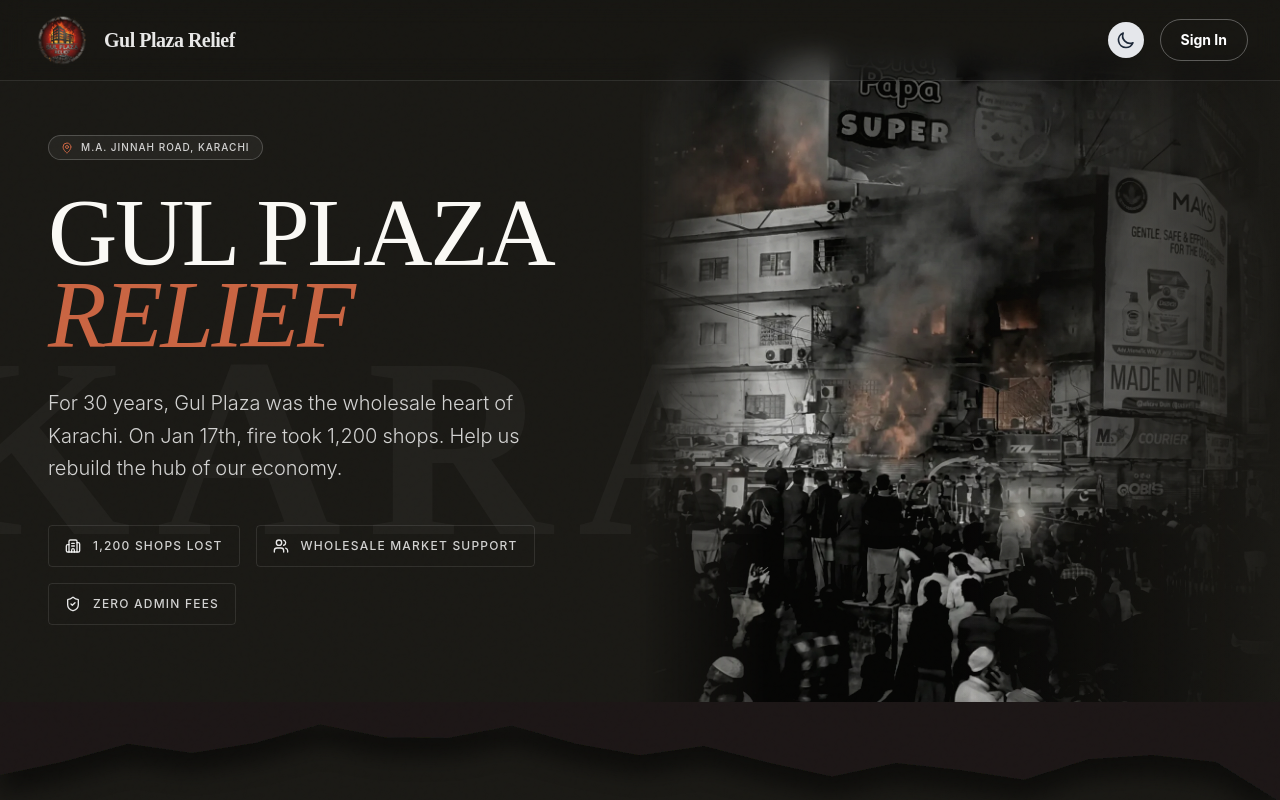
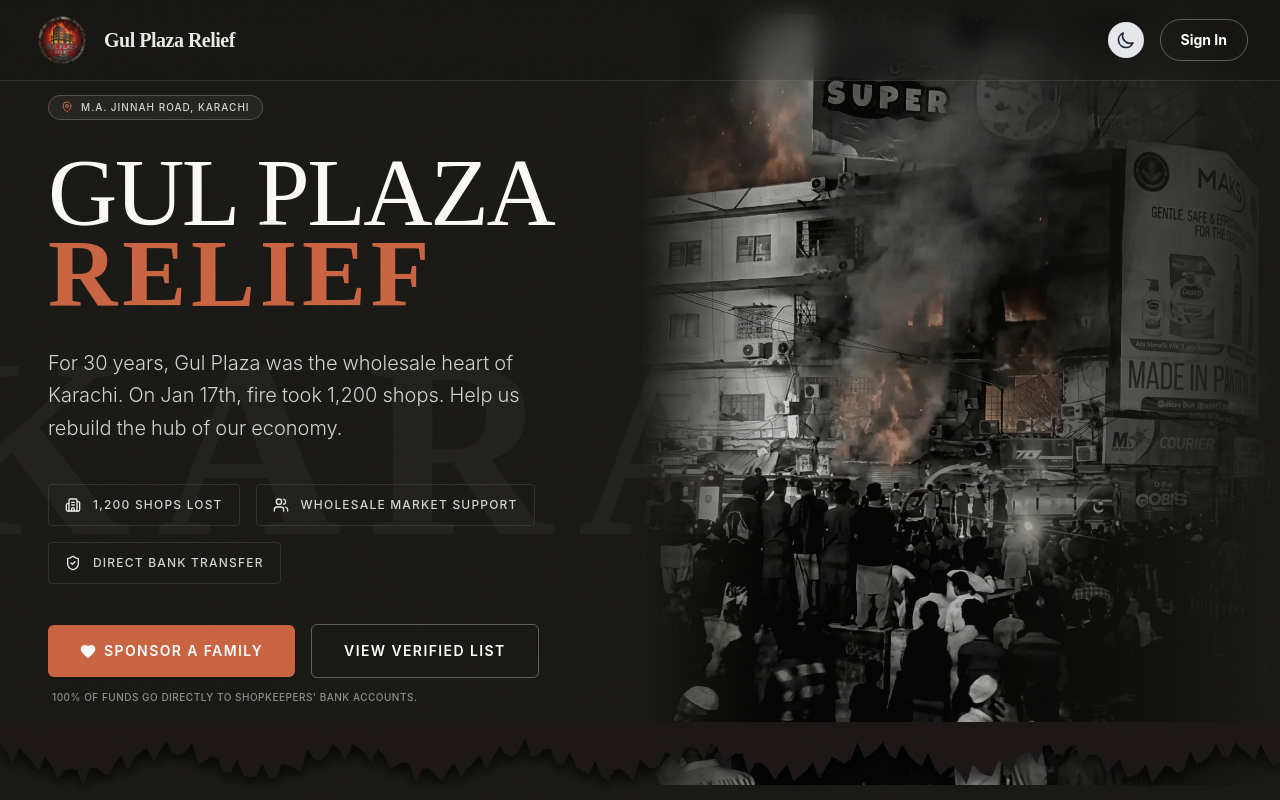
Before and after one commit to GulPlazaOnline/gulPlazaShops, a React (Vite) app: page / in a window 1280 px wide. Shown: the top 800 px of the page. Built offline with nearby package versions, Linux system fonts and the light colour scheme; no server answers.

Commit message:
feat: finalize direct support hero

```diff
--- a/src/components/HeroSection.jsx
+++ b/src/components/HeroSection.jsx
@@ -1,6 +1,6 @@
 // src/components/HeroSection.jsx
 import { useNavigate } from 'react-router-dom';
-import { MapPin, Building2, Users, ShieldCheck } from 'lucide-react';
+import { MapPin, Building2, Users, ShieldCheck, Heart, Handshake } from 'lucide-react';
 import { TextReveal } from './ui/text-reveal';
 import { TornEdge } from './ui/torn-edge';
 
@@ -33,7 +33,8 @@ const HeroSection = () => {
                     {/* Headline - "Big Brand" Look */}
                     <h1 className="font-serif text-6xl md:text-8xl leading-[0.85] tracking-tight mb-8">
                         <span className="text-[#faf9f5] block">GUL PLAZA</span>
-                        <span className="text-[var(--color-terracotta)] block italic">RELIEF</span>
+                        {/* RELIEF: Upright, Extra Bold, Tracking-widest to balance width */}
+                        <span className="text-[var(--color-terracotta)] block font-extrabold not-italic tracking-wider">RELIEF</span>
                     </h1>
 
                     {/* Sub-headline - Phantom Reveal */}
@@ -50,13 +51,36 @@ const HeroSection = () => {
                         {[
                             { label: "1,200 Shops Lost", icon: <Building2 className="w-4 h-4 text-white/90" /> },
                             { label: "Wholesale Market Support", icon: <Users className="w-4 h-4 text-white/90" /> },
-                            { label: "Zero Admin Fees", icon: <ShieldCheck className="w-4 h-4 text-white/90" /> },
+                            { label: "Direct Bank Transfer", icon: <ShieldCheck className="w-4 h-4 text-white/90" /> },
                         ].map((item, i) => (
                             <div key={i} className="flex items-center gap-3 px-4 py-3 border border-white/10 rounded-sm bg-transparent hover:bg-white/5 transition-colors cursor-default">
                                 {item.icon}
                                 <span className="text-xs font-sans font-medium text-white/80 uppercase tracking-widest">{item.label}</span>
                             </div>
                         ))}
+                    </div>
+
+                    {/* CTAs - Direct Support */}
+                    <div className="flex flex-col animate-in fade-in slide-in-from-bottom-8 duration-1000 delay-700">
+                        <div className="flex flex-col sm:flex-row items-center gap-4 mb-3">
+                            <button
+                                onClick={() => navigate('/relief')}
+                                className="w-full sm:w-auto px-8 py-4 bg-[#c96442] text-white font-sans font-semibold text-sm uppercase tracking-widest rounded-md shadow-lg hover:bg-[#b05536] transition-all duration-300 hover:-translate-y-0.5 flex items-center justify-center gap-2"
+                            >
+                                <Heart className="w-4 h-4 fill-current" />
+                                <span>Sponsor a Family</span>
+                            </button>
+                            <button
+                                onClick={() => navigate('/directory')}
+                                className="w-full sm:w-auto px-8 py-4 bg-transparent border border-white/30 text-white font-sans font-semibold text-sm uppercase tracking-widest rounded-md hover:bg-white/5 hover:border-white/60 transition-all duration-300 flex items-center justify-center gap-2"
+                            >
+                                <span>View Verified List</span>
+                            </button>
+                        </div>
+                        {/* Context Caption */}
+                        <p className="text-white/50 text-[10px] uppercase tracking-wider font-medium pl-1">
+                            100% of funds go directly to shopkeepers' bank accounts.
+                        </p>
                     </div>
 
                 </div>
@@ -72,7 +96,7 @@ const HeroSection = () => {
                 </div>
             </div>
 
-            {/* Torn Paper Edge (Bottom) */}
+            {/* Torn Paper Edge (Bottom) - Violent Rip */}
             <div className="absolute bottom-0 left-0 w-full z-20 translate-y-[2px]">
                 <TornEdge />
             </div>
--- a/src/components/ui/torn-edge.jsx
+++ b/src/components/ui/torn-edge.jsx
@@ -1,53 +1,62 @@
 "use client";
 
 export function TornEdge({ className = "", flip = false }) {
-    // SVG path for a jagged tear
-    const points = [];
-    const segments = 100;
+    // Generate a high-frequency jagged path mimicking ripped cardboard/paper
+    // We need many small zig-zags.
+    const segments = 200; // More segments for higher frequency
+    let path = "M0,0 L100,0 L100,10 ";
+
+    // Deterministic jagged path string to avoid hydration mismatches
+    // We can just construct a fixed string here or use a seed if we want randomness.
+    // For simplicity and "violent" look, let's hardcode a loop that generates sharp spikes.
+
+    let d = "";
     for (let i = 0; i <= segments; i++) {
-        const x = (i / segments) * 100;
-        const y = Math.random() * 5 + 2; // Random height between 2 and 7%
-        points.push(`${x},${y}`);
+        const x = 100 - (i / segments) * 100;
+        // High frequency noise: combination of sine waves and random-looking spikes
+        // We want sharp spikes, so use Math.random like function or just modulo
+        // Since we need it deterministic, we use Math.sin with high multipliers
+        const noise = Math.sin(i * 12.34) * 1.5 + Math.sin(i * 45.67) * 1.0 + Math.sin(i * 78.9) * 0.5;
+        // Map noise to y between 2 and 8
+        const y = 5 + noise;
+        d += `L${x.toFixed(2)},${y.toFixed(2)} `;
     }
 
-    // Create path data
-    // Start at 0,10 (bottom left), line to 100,10 (bottom right), line to 100,0 (top right), jagged line to 0,0 (top left)
-    // Actually usually torn edge is at the bottom of the section.
-    // So top edge is straight, bottom edge is jagged?
-    // User said "Torn Paper Divider (The Bottom Edge)".
-    // So the component sits at the bottom of Hero Section.
-    // It should look like the hero section is torn at the bottom.
-    // So the SVG should fill the width, top is straight, bottom is jagged.
-    // Wait, if it sits *on top* of the next section, the jagged part is the bottom edge of the hero.
-    // Correct.
-
-    // Generating a deterministic jagged path for SSR consistency would be better, but random is okay for now if client-side only.
-    // Better use a fixed path string for stability.
-    const pathData = "M0,0 L100,0 L100,10 " +
-        Array.from({ length: 20 }, (_, i) => {
-            const x = 100 - ((i + 1) / 20) * 100;
-            const y = 5 + (Math.sin(i * 132.32) * 2 + Math.cos(i * 23.12));
-            return `L${x},${Math.max(2, Math.min(8, y))}`;
-        }).join(" ") + " L0,10 Z";
+    const pathData = `M0,0 L100,0 L100,10 ${d} L0,10 Z`;
 
     return (
         <div className={`absolute bottom-0 left-0 w-full overflow-hidden leading-none ${className}`} style={{ transform: flip ? 'scaleY(-1)' : 'none' }}>
             <svg
-                className="relative block w-full h-[60px] md:h-[100px]"
+                className="relative block w-full h-[60px] md:h-[80px]"
                 viewBox="0 0 100 10"
                 preserveAspectRatio="none"
                 xmlns="http://www.w3.org/2000/svg"
             >
                 <defs>
                     <filter id="torn-shadow" x="-50%" y="-50%" width="200%" height="200%">
-                        <feDropShadow dx="0" dy="2" stdDeviation="1" floodColor="#000" floodOpacity="0.5" />
+                        <feDropShadow dx="0" dy="1" stdDeviation="0.5" floodColor="#000" floodOpacity="0.6" />
                     </filter>
+                    {/* Inner shadow trick? usually done with CSS box-shadow inset or SVG filters which are complex.
+                We can just draw a second path slightly offset or use drop-shadow on the container?
+                Actually, user asked for "inner shadow at the top of the tear".
+                This implies the tear looks like it has thickness.
+                We can simulate this by drawing the path twice, one slightly lower with a darker color, or using a gradient on the fill.
+            */}
                 </defs>
+
+                {/* Main shape */}
                 <path
                     d={pathData}
-                    fill="#1a1915" // Match hero background
+                    fill="#1a1915"
                     filter="url(#torn-shadow)"
                 />
+
+                {/* "Thickness" / Inner Shadow Simulation - A stroke or slightly offset path?
+            Actually, let's just keep it simple with the drop shadow for now as "inner shadow" on a filled shape
+            usually means shading *inside* the shape near the edge.
+            We can add a gradient fill to the shape that gets darker near the bottom?
+            Or just trust the drop shadow to give depth against the white background below.
+        */}
             </svg>
         </div>
     );
```
